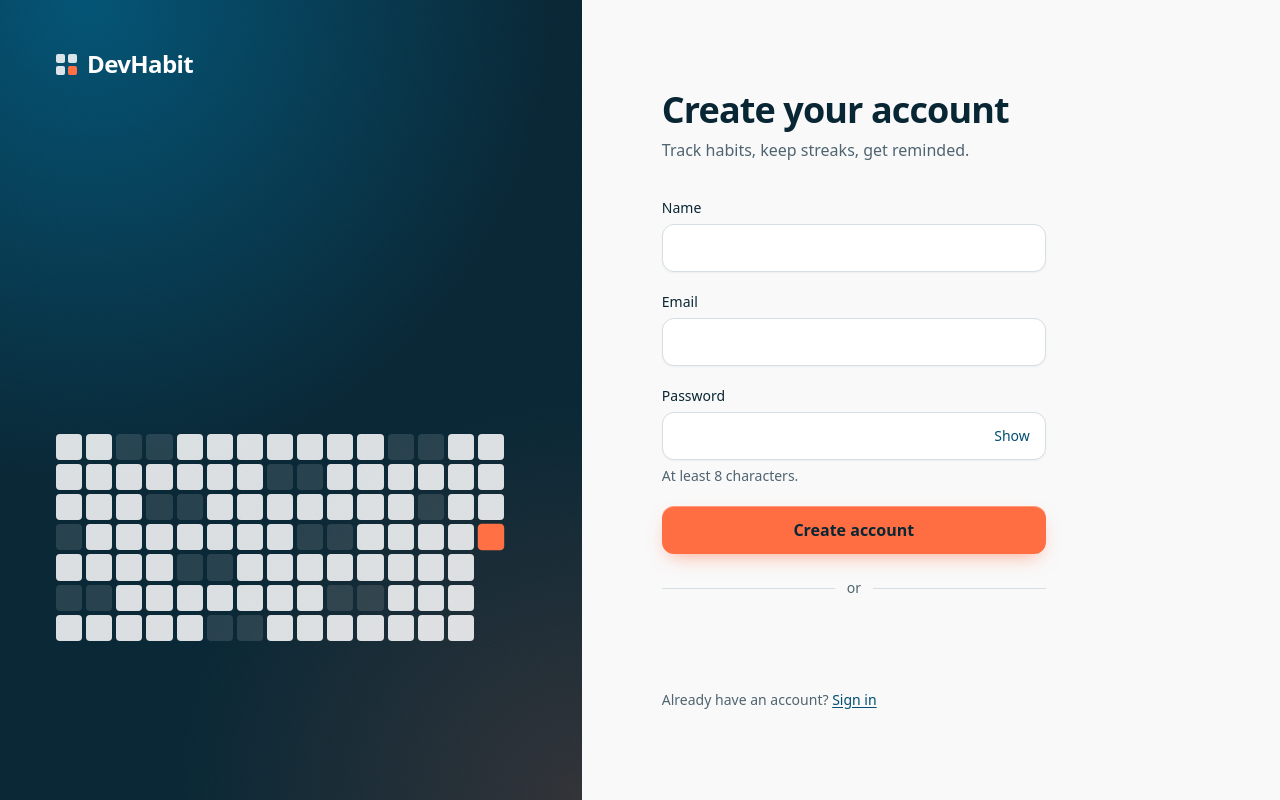
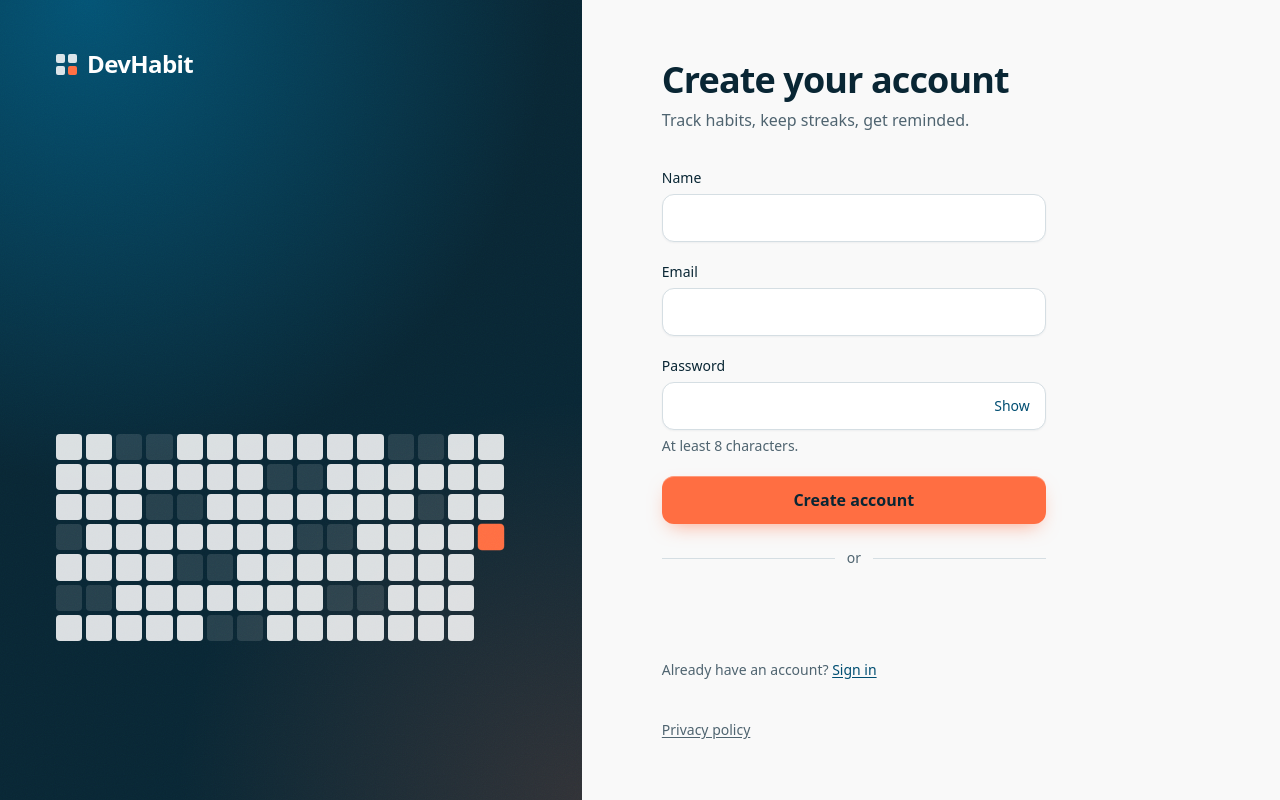
Before and after one commit to nay-eem-01/habit-tracker_web, a React (Vite) app: page /register in a window 1280 px wide. Built offline with nearby package versions, Linux system fonts and the light colour scheme; no server answers.

Commit message:
feat: link the privacy policy from the signed-out pages and Settings

```diff
--- a/src/components/AuthLayout.tsx
+++ b/src/components/AuthLayout.tsx
@@ -41,6 +41,12 @@ export function AuthLayout({ title, intro, children }: { title: string; intro: s
             {intro}
           </p>
           <div className="mt-9">{children}</div>
+          {/* a plain link: privacy.html is a static page, not a route of the app */}
+          <p className="mt-10 text-sm text-ink-soft">
+            <a href="/privacy.html" className="underline underline-offset-2 hover:text-ink">
+              Privacy policy
+            </a>
+          </p>
         </div>
       </main>
     </div>
--- a/src/pages/SettingsPage.tsx
+++ b/src/pages/SettingsPage.tsx
@@ -243,6 +243,12 @@ export default function SettingsPage() {
       </Section>
       <Section title="Your data" intro="Everything in your account as one JSON file: habits, check-ins, goals and notes.">
         <ExportData />
+        <p className="mt-4 text-sm text-ink-soft">
+          What we keep, why, and for how long:{' '}
+          <a href="/privacy.html" className="font-medium text-link underline underline-offset-2">
+            Privacy policy
+          </a>
+        </p>
       </Section>
       <Section title="Delete account">
         <DeleteAccount user={user} />
```
Also changed, not shown: 4 other files (tests, documents, lock files or other folders).
